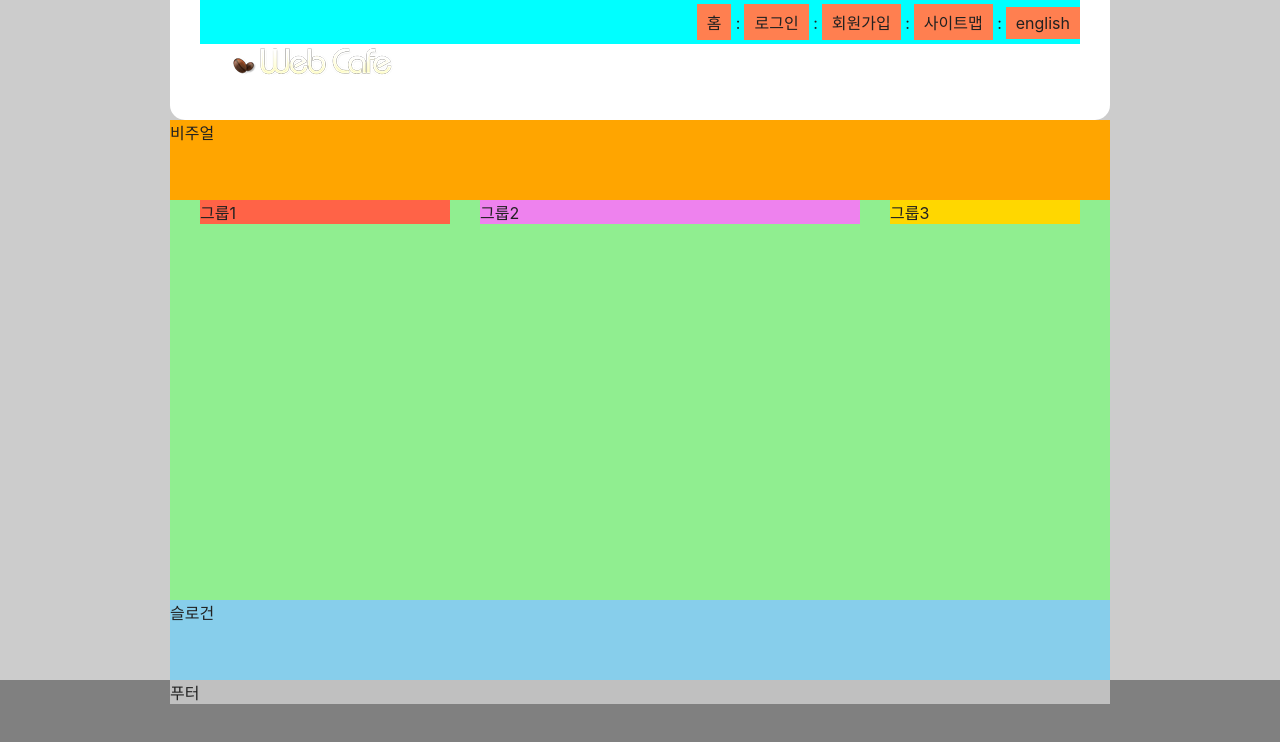
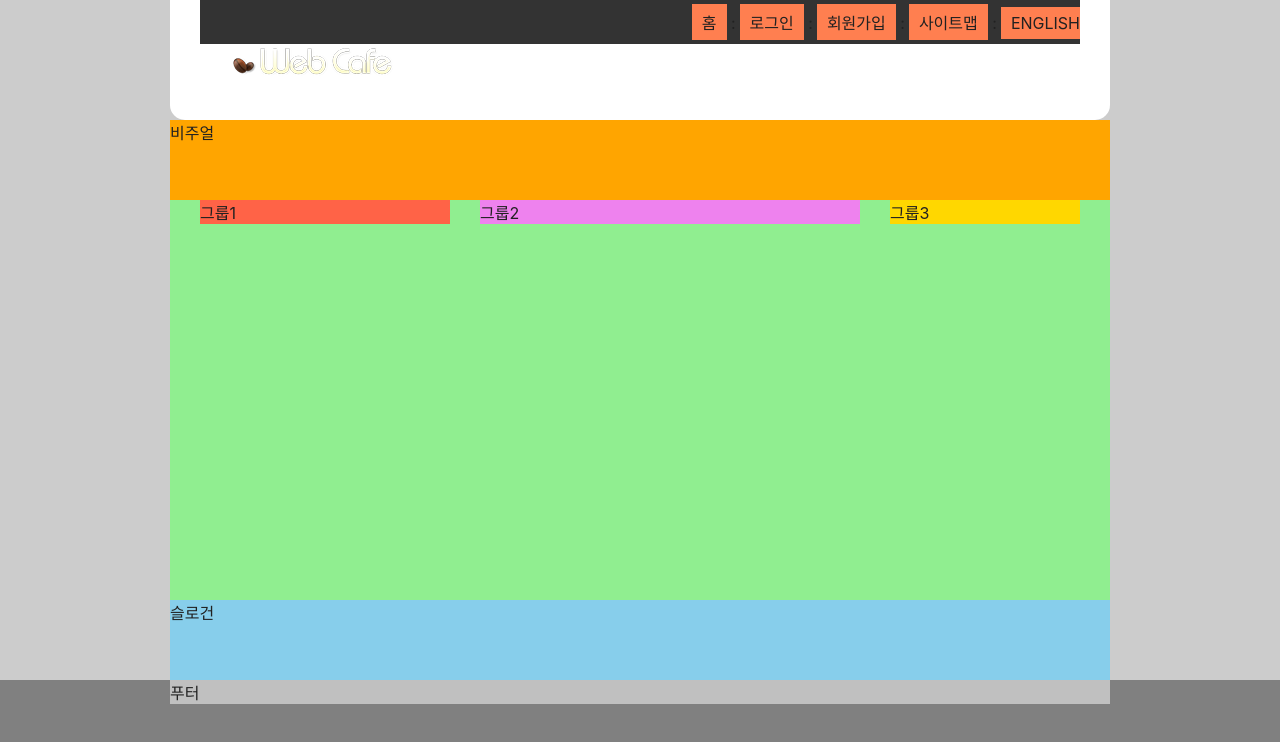
Before and after one commit to jangjihoon96/HTML5, a plain HTML site: page index.html in a window 1280 px wide. Drawn offline with Linux system fonts and the light colour scheme; a web font is replaced by a local one.

Commit message:
padding을 제거해서 여백 맞춤, 배치

```diff
--- a/styles/style.css
+++ b/styles/style.css
@@ -40,7 +40,7 @@ body{
 
 /* 텍스트 링크 모음 */
 .member{
-  background-color: aqua;
+  background-color: #333;
   text-align: right;
   padding: 4px 0;
 }
@@ -52,6 +52,11 @@ body{
   background-color: coral;
   padding:6px 10px;
   display: inherit;
+  text-transform: uppercase;
+}
+/* 마지막 li 요소에 포함된 a 요소를 선택하여 오른쪽 padding 값을 0으로 재정의 하는 방법 */
+.member li:last-child a{
+  padding-right: 0;
 }
 .divider{
   margin-right: 4px;
```
